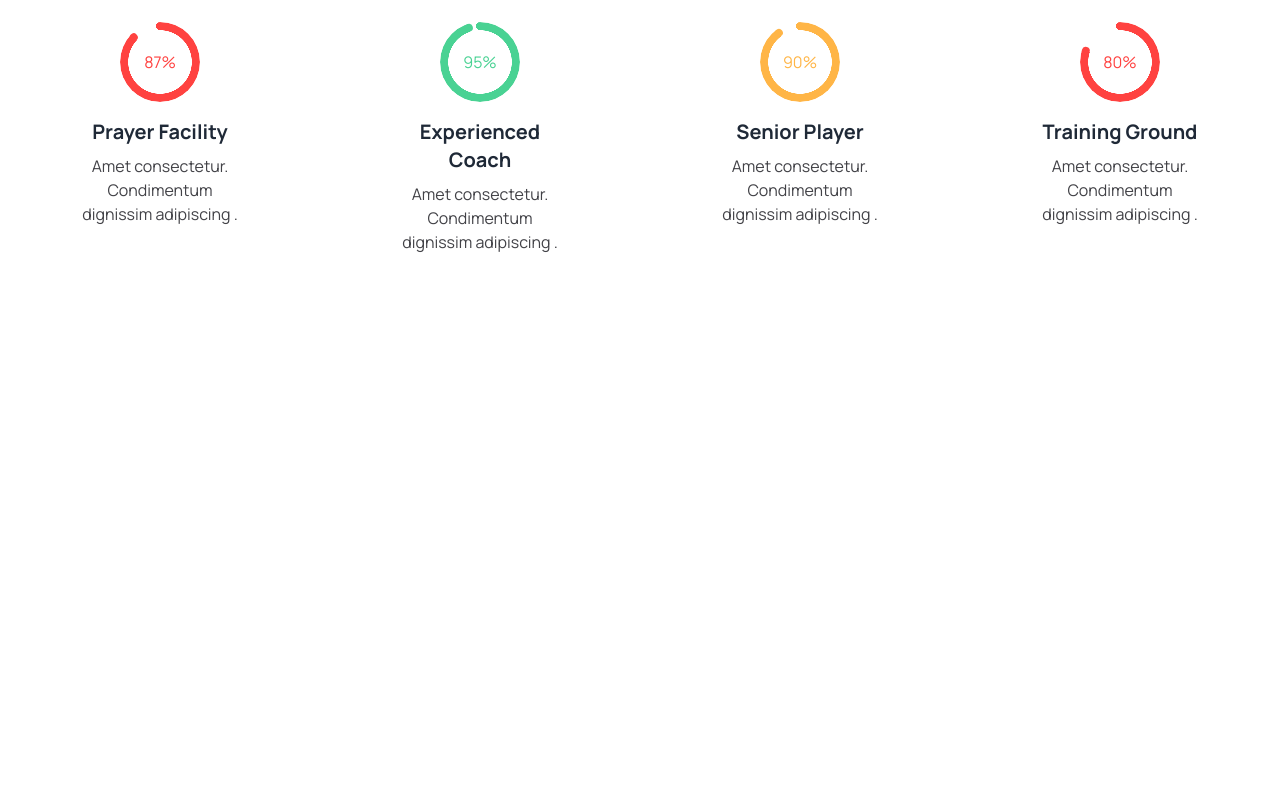
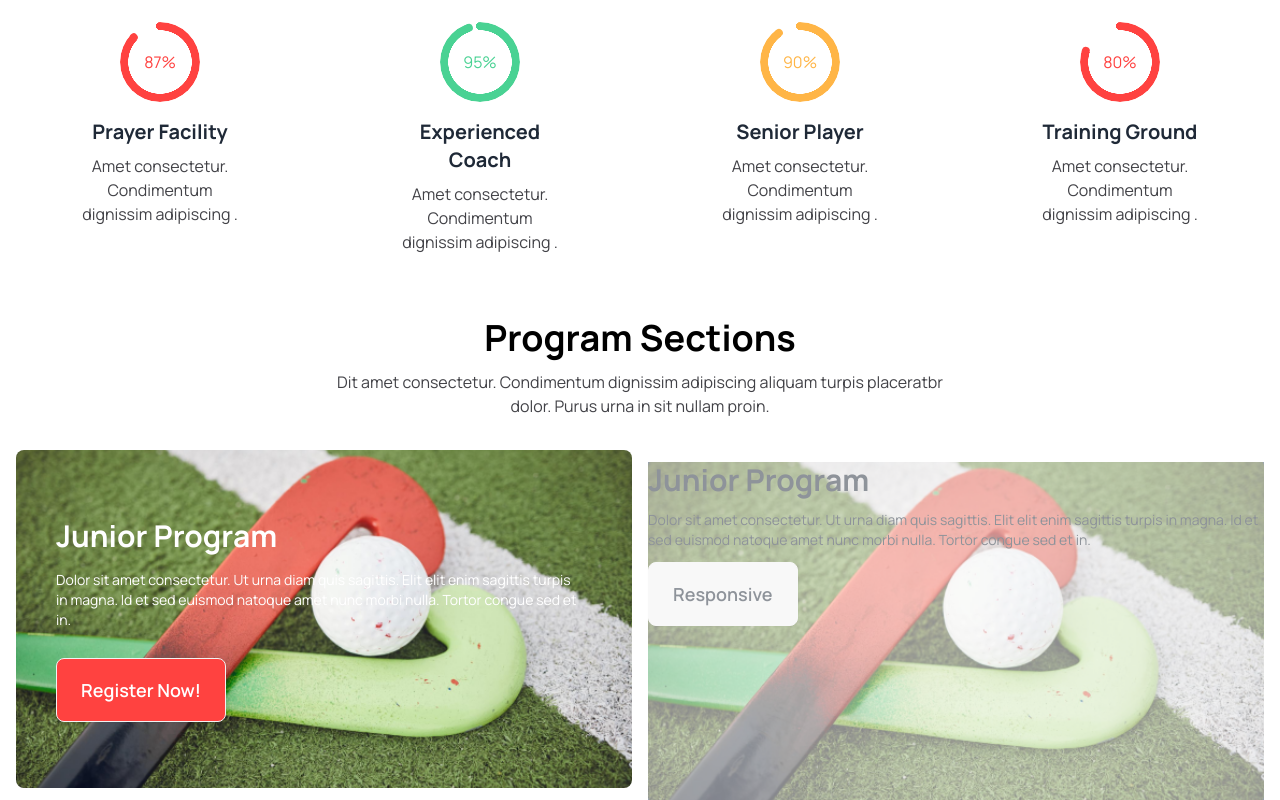
Before and after one commit to ibrahimkholilullah-web/Batch-9-Assingment-3, a plain HTML site: page index.html in a window 1280 px wide. Shown: the part 880-1680 px from the top of the page. Before the commit the page ends 1166 px from the top, so only its background shows below. Drawn offline with nearby package versions, Linux system fonts and the light colour scheme.

Commit message:
foifty persent complite

```diff
--- a/index.html
+++ b/index.html
@@ -141,6 +141,7 @@
     <main>
         <!-- main section start here  -->
          <!-- Hockeys Club section -->
+          <section class="container mx-auto">
             <div class="text-center text-black py-8">
               <h1 class="text-4xl font-bold mb-3 ">Professional Hockeys Club</h1>
               <p class="font">Dit amet consectetur. Condimentum dignissim adipiscing aliquam turpis placeratbr
@@ -168,6 +169,34 @@
                   <p class="font">Amet consectetur. Condimentum dignissim adipiscing .</p>
               </div>
             </div>
+          </section>
+          <!-- Program Sections -->
+           <section class="container mx-auto">
+            <div class="text-center text-black py-8">
+              <h1 class="text-4xl font-bold mb-3 ">Program Sections</h1>
+              <p class="font">Dit amet consectetur. Condimentum dignissim adipiscing aliquam turpis placeratbr
+                  <br> dolor. Purus urna in sit nullam proin. </p>
+            </div>
+
+            <div class="flex flex-col md:flex-row justify-center items-center gap-4">
+              <div class=" h-[338px] flex-1 ">
+                <div class=" pl-10 pr-12 py-14 rounded-lg text-white bg-opacity-90  bg-[url('Images/2.png')] h-full bg-cover bg-center bg-no-repeat " >
+                  <h3 class="text-3xl font-bold my-3">Junior Program</h3>
+                  <p class="text-sm my-4">Dolor sit amet consectetur. Ut urna diam quis sagittis. Elit elit
+                    enim sagittis turpis in magna. Id et sed euismod natoque amet nunc morbi nulla. Tortor congue sed et in.</p>
+                    <button class="btn btn-xs sm:btn-sm md:btn-md lg:btn-lg my-3 bg-[#FF4240] text-white ">Register Now!</button>
+                </div>
+              </div>
+                <div class=" h-[338px] flex-1  ">
+                  <div class=" bg-[url('Images/2.png')] h-full bg-cover bg-center bg-no-repeat opacity-50 bg-blue-800  " >
+                    <h3 class="text-3xl font-bold my-3">Junior Program</h3>
+                    <p class="text-sm ">Dolor sit amet consectetur. Ut urna diam quis sagittis. Elit elit
+                      enim sagittis turpis in magna. Id et sed euismod natoque amet nunc morbi nulla. Tortor congue sed et in.</p>
+                      <button class="btn btn-xs sm:btn-sm md:btn-md lg:btn-lg my-3">Responsive</button>
+                  </div>
+                </div>
+            </div>
+           </section>
     </main>
     <footer>
         <!-- footer section start here -->
```
Lines whose indentation alone changed are shown as unchanged.
